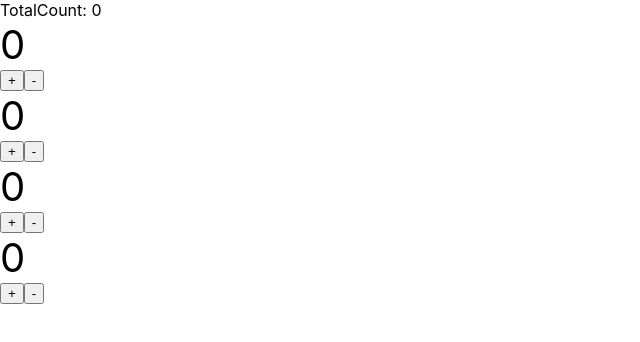
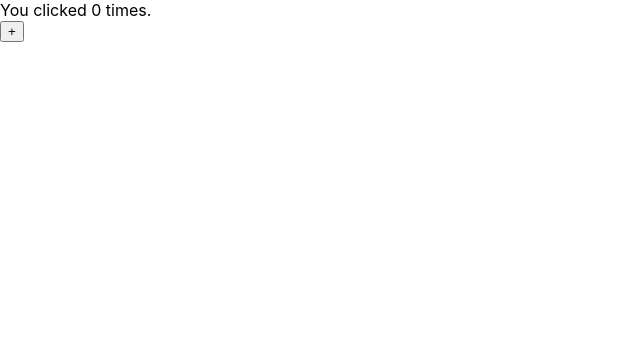
Before and after one commit to manudeli/React-TypeScript-Fundamentals, a React (Create React App) app: page / in a window 1280 px wide. Shown: the top 342 px of the page, without its empty margins (0-640 px from the left). Built offline with nearby package versions, Linux system fonts and the light colour scheme.

Commit message:
useEffect

```diff
--- a/src/App.tsx
+++ b/src/App.tsx
@@ -1,40 +1,28 @@
-// 요구사항
-// 1. Counter 컴포넌트 구현하기
-// 2. 모든 Counter 컴포넌트의 합 구하기
-
-// 무엇을 배울 것인가
-// 1. 컴포넌트에서 지역 상태 관리하는 법
-// 2. 컴포넌트에 이벤트 바인딩하기
-// 3. 부모 컴포넌트에게 메시지 전달하기
-
-import { useState } from 'react'
-import Counter from './components/Counter'
+import { useEffect, useState } from 'react'
 
 function App() {
-  const [totalCount, setTotalCount] = useState(0)
+  const [count, setCount] = useState(0)
 
-  const handleTotalCountIncrease = () => setTotalCount(totalCount + 1)
-  const handleTotalCountDecrease = () => setTotalCount(totalCount - 1)
+  useEffect(() => {
+    console.log(`Clicked ${count} times.`)
+  }, [count]) // count의 변화를 감지한다.
+
+  useEffect(() => {
+    console.log('Component Loaded')
+    const handleScroll = () => {
+      console.log(window.scrollY)
+    }
+
+    document.addEventListener('scroll', handleScroll) // 전역적인 이벤트를 사용할 때 쓸 수 있다.
+    return () => document.removeEventListener('scroll', handleScroll) // return으로 반환한 함수는 컴포넌트가 제거될 때 실행된다.
+  }, []) // 컴포넌트가 처음 로드될 때 실행된다.
 
   return (
     <div className="App">
-      TotalCount: {totalCount}
-      <Counter
-        onIncrease={handleTotalCountIncrease}
-        onDecrease={handleTotalCountDecrease}
-      />
-      <Counter
-        onIncrease={handleTotalCountIncrease}
-        onDecrease={handleTotalCountDecrease}
-      />
-      <Counter
-        onIncrease={handleTotalCountIncrease}
-        onDecrease={handleTotalCountDecrease}
-      />
-      <Counter
-        onIncrease={handleTotalCountIncrease}
-        onDecrease={handleTotalCountDecrease}
-      />
+      <div>You clicked {count} times.</div>
+      <button onClick={() => setCount(count + 1)}>+</button>
+
+      <div style={{ height: 10000 }}></div>
     </div>
   )
 }
```
